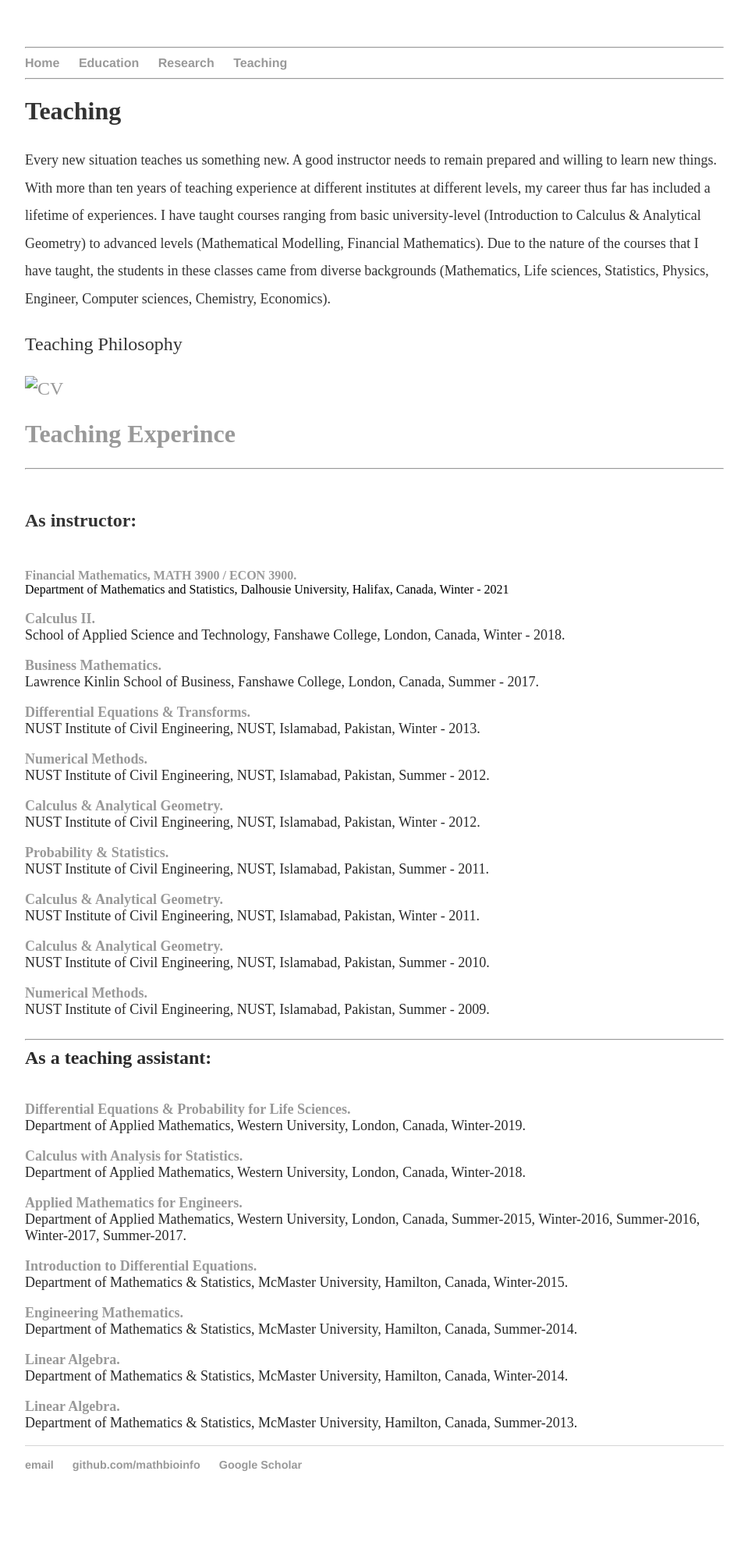
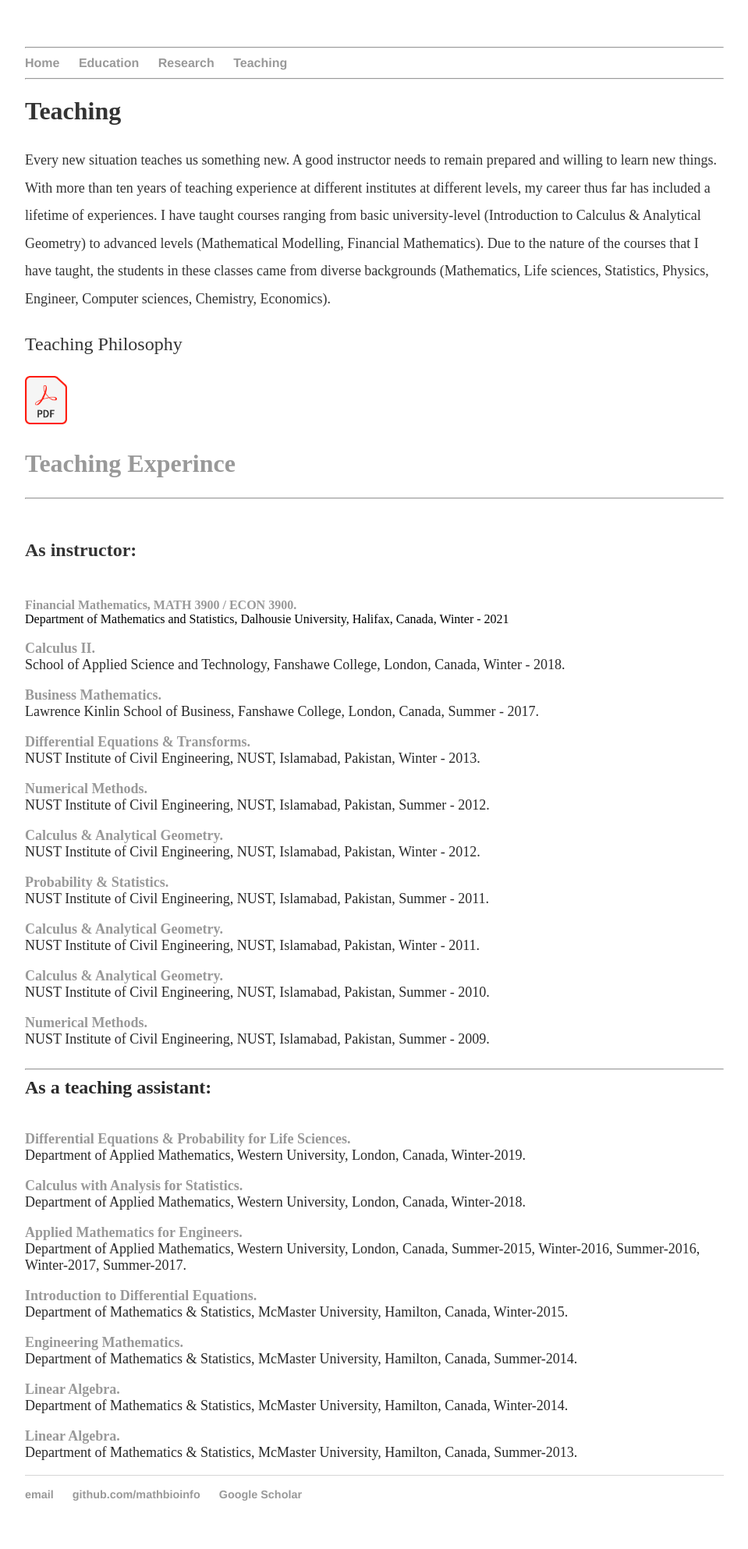
Before and after one commit to MathBioInfo/amjadkhan, a Jekyll site: the page built from Teaching/index.html, in a window 1280 px wide. Shown: the whole page at 78% size, without its empty margins (160-1119 px from the left). Built offline with Jekyll 4.4.1, drawn with Linux system fonts in a browser that asks for light colours; before the commit the page ends 1948 px from its top, so only the background shows below that.

Commit message:
Update index.html

```diff
--- a/Teaching/index.html
+++ b/Teaching/index.html
@@ -25,7 +25,7 @@
 			<div class="wsite-section-elements">
 			<p><font size="5">Teaching Philosophy <p>
                		<a href="cv.pdf" download>
-			<img src="pdf.png" alt="CV" width="54" height="62">
+			<img src="../images/pdf.png" alt="CV" width="54" height="62">
 
 		<p><font size="6"><b>Teaching Experince</b></font><br>
 		<hr>
```
